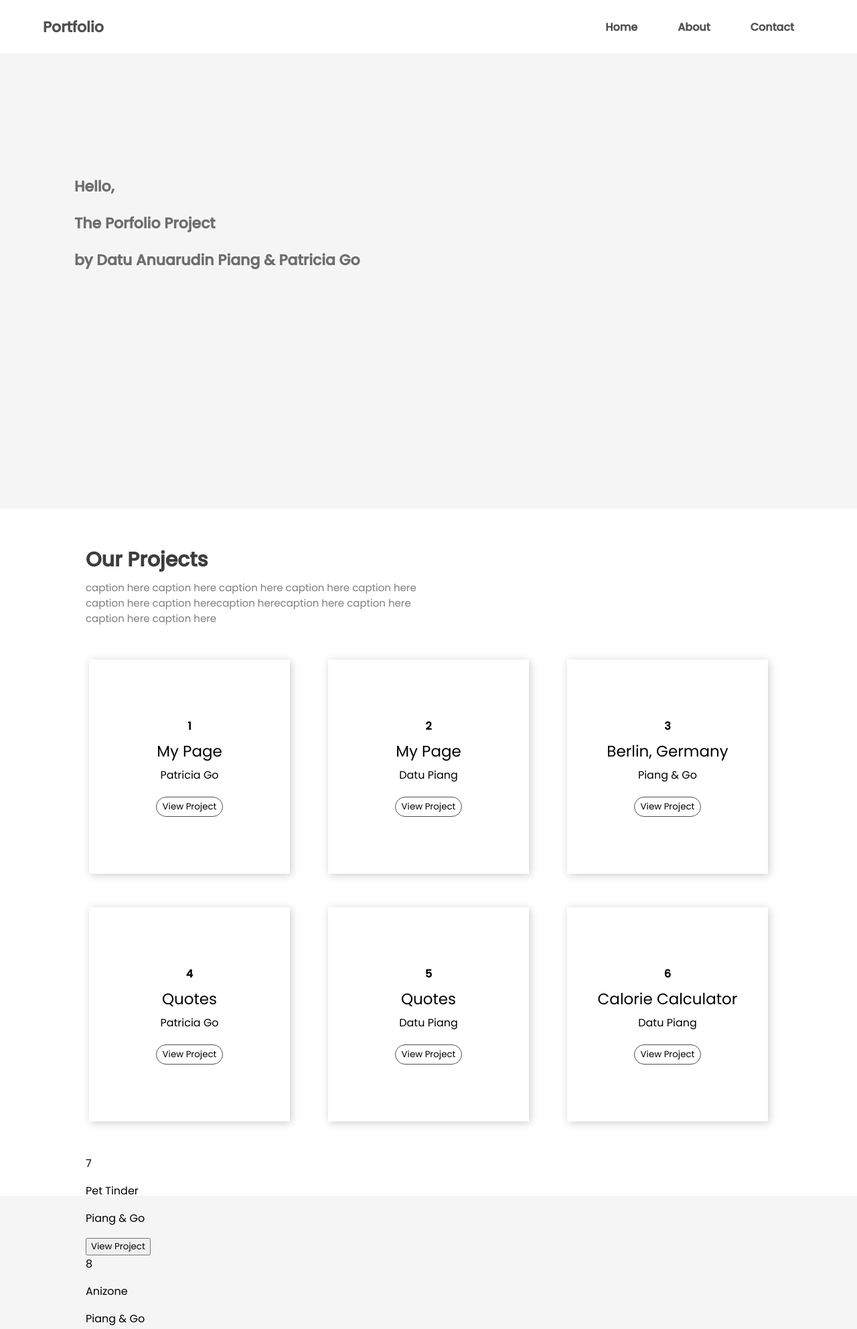
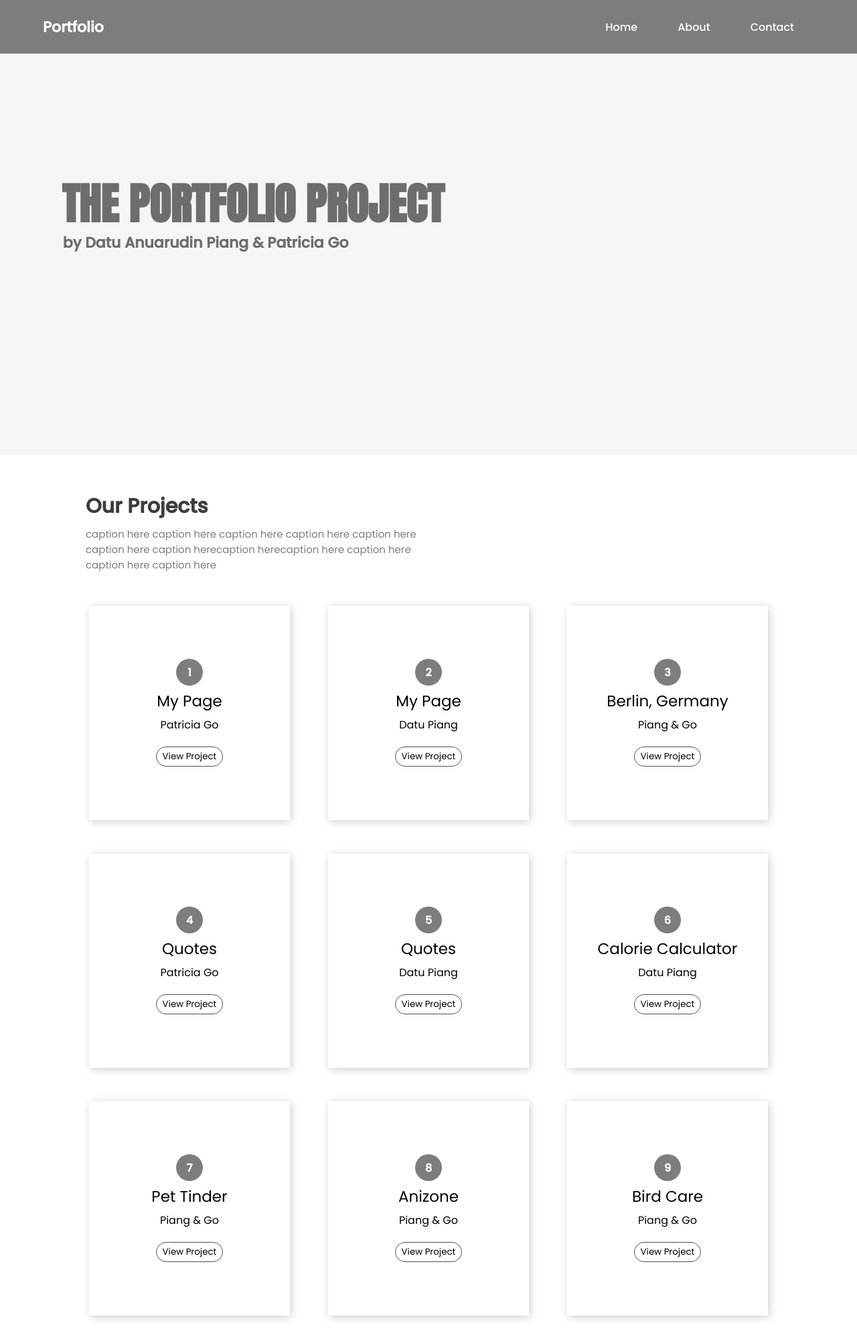
Before and after one commit to ptrcg/web-prog-portfolio, a plain HTML site: page index.html in a window 1280 px wide. Shown: the top 1985 px of the page at 67% size. Drawn offline with Linux system fonts and the light colour scheme.

Commit message:
addtl designs

```diff
--- a/index.html
+++ b/index.html
@@ -4,10 +4,10 @@
         <meta charset="utf-8">
         <title>Portfolio</title>
         <link rel="stylesheet" type="text/css" href="style.css"/>
-        <link href="https://fonts.googleapis.com/css2?family=Poppins:wght@100;300;400;500&display=swap" rel="stylesheet">
+        <link href="https://fonts.googleapis.com/css2?family=Anton&family=Poppins:wght@100;300;400;500&display=swap" rel="stylesheet">
     </head>
     <body>
-        <section>
+        <section class="home">
             <nav id='bar'>
                 <a href="#" class="logo"> Portfolio </a>
                 <ul>
@@ -17,8 +17,7 @@
                 </ul>
             </nav>
             <div class="text-container">
-                <p>Hello,</p>
-                <p>The Porfolio Project</p>
+                <p>THE PORTFOLIO PROJECT</p>
                 <p>by Datu Anuarudin Piang & Patricia Go </p>
             </div>
         </section>
--- a/style.css
+++ b/style.css
@@ -1,6 +1,3 @@
-*{
-    font-family: 'Poppins', sans-serif;
-}
 body{
     background-color: #f6f5f5;
     margin: 0px;
@@ -13,11 +10,9 @@ a{
     text-decoration: none;
 }
 section{
+    font-family: 'Poppins', sans-serif;
     width: 100%;
-    height: 95vh;
-    background-image: url("../images/bg.png");
-    background-repeat:no-repeat;
-    background-size: cover;
+    height: 85vh;
     position:relative;
 }
 nav{
@@ -25,7 +20,7 @@ nav{
     justify-content: space-between;
     align-items: center;
     height:80px;
-    background-color: #ffff;
+    background-color: #7e7d7d;
     box-shadow: 2x 2px 12px rgba(0,0,0,0.2);
     padding: 0px 5%;
 }
@@ -34,9 +29,9 @@ nav ul{
 }
 nav ul li a{
     margin:30px;
-    color: #505050;
+    color: #fff;
     font-size: 16px;
-    font-weight: 700;
+    font-weight: 500;
     transition: 0.3s;
 }
 nav ul li a:hover{
@@ -44,24 +39,37 @@ nav ul li a:hover{
 }
 .logo{
     font-size: 22px;
-    color: #505050;
+    color: #ffff;
     font-weight: bold;
 }
 .text-container{
+    font-family: 'Anton', sans-serif;
+    color: #6d6d6d;
+    font-size:65px;
     font-weight: bold;
-    color: #6d6d6d;
-    font-size:22px;
     position: absolute;
     left: 13%;
     top: 42%;
     transform: translate(-13%,-42%);
 }
+.text-container p:nth-child(2){
+    font-family: 'Poppins', sans-serif;
+    color: #6d6d6d;
+    font-size:22px;
+    position: absolute;
+    white-space: nowrap;
+    left: 10%;
+    top: 65%;
+    transform: translate(-13%,-42%);
+}
 .portfolio-content{
-    height: 1000px;
+    font-family: 'Poppins', sans-serif;
+    height: 1400px;
     background-color: #ffff;
     padding: 2% 10% 0px 10%;
 }
 .portfolio-caption{
+    font-family: 'Poppins', sans-serif;
     width: 500px;
     margin:50px 0px;
 }
@@ -77,7 +85,7 @@ nav ul li a:hover{
     line-height: auto;
 }
 
-.content-1, .content-2, .content-3,.content-4,.content-5,.content-6{
+.content-1, .content-2, .content-3,.content-4,.content-5,.content-6,.content-7,.content-8,.content-9{
     width: 300px;
     height: 320px;
     box-shadow: 2px 2px 12px rgba(0,0,0,0.2);
@@ -87,10 +95,10 @@ nav ul li a:hover{
     flex-direction: column;
 }
 .content-1:hover, .content-2:hover,
-.content-3:hover,.content-4:hover,.content-5:hover,.content-6:hover{
+.content-3:hover,.content-4:hover,.content-5:hover,.content-6:hover,.content-7:hover,.content-8:hover,.content-9:hover{
     box-shadow: 2px 2px 12px rgba(0,0,0,0.5);
 }
-.box-container-1, .box-container-2{
+.box-container-1, .box-container-2, .box-container-3{
     display:flex;
     justify-content: space-between;
     margin: 50px 5px;
@@ -100,12 +108,17 @@ nav ul li a:hover{
 .content-3 span,
 .content-4 span,
 .content-5 span,
-.content-6 span{
+.content-6 span,
+.content-7 span,
+.content-8 span,
+.content-9 span{
     width:40px;
-    height: 30px;
+    height: 40px;
     border-radius: 50%;
     display:flex;
+    background-color: #7e7d7d;
     justify-content: center;
+    color: #fff;
     align-items: center;
     font-weight: bold;
 }
@@ -114,7 +127,10 @@ nav ul li a:hover{
 .content-3 p:nth-child(2),
 .content-4 p:nth-child(2),
 .content-5 p:nth-child(2),
-.content-6 p:nth-child(2){
+.content-6 p:nth-child(2),
+.content-7 p:nth-child(2),
+.content-8 p:nth-child(2),
+.content-9 p:nth-child(2){
     font-size: 23px;
     line-height: 0px;
 
@@ -124,7 +140,10 @@ nav ul li a:hover{
 .content-3 p:nth-child(3),
 .content-4 p:nth-child(3),
 .content-5 p:nth-child(3),
-.content-6 p:nth-child(3){
+.content-6 p:nth-child(3),
+.content-7 p:nth-child(3),
+.content-8 p:nth-child(3),
+.content-9 p:nth-child(3){
     text-align: center;
     width: 230px;
     margin: 0px 0px 20px 0px;
@@ -134,12 +153,16 @@ nav ul li a:hover{
 .content-3 button,
 .content-4 button,
 .content-5 button,
-.content-6 button{
+.content-6 button,
+.content-7 button,
+.content-8 button,
+.content-9 button{
+    font-family: 'Poppins', sans-serif;
     width: 100px;
     height: 30px;
     border: 1px solid #505050;
     background-color: white;
-    background-image: linear-gradient(to right, transparent 50%, #505050 50% );
+    background-image: linear-gradient(to right, transparent 50%, orange 50% );
     background-size: 200%;
     background-position: 0%;
     border-radius: 15px;
@@ -150,9 +173,13 @@ nav ul li a:hover{
 .content-3 button:hover,
 .content-4 button:hover,
 .content-5 button:hover,
-.content-6 button:hover{
+.content-6 button:hover,
+.content-7 button:hover,
+.content-8 button:hover,
+.content-9 button:hover{
  color: #fff;
  background-position: 100%;
+ border: 1px solid orange;
 }
 .sticky {
   position: fixed;
```
